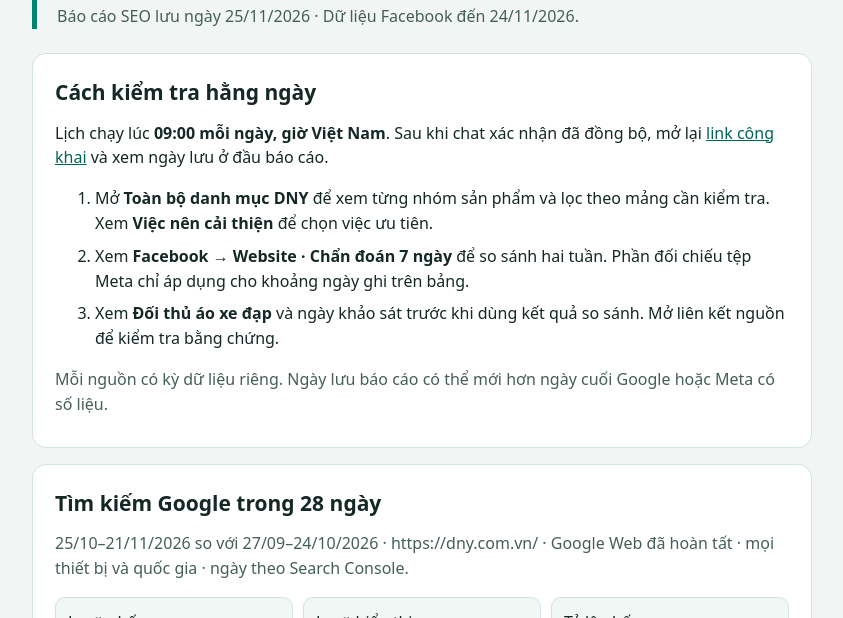
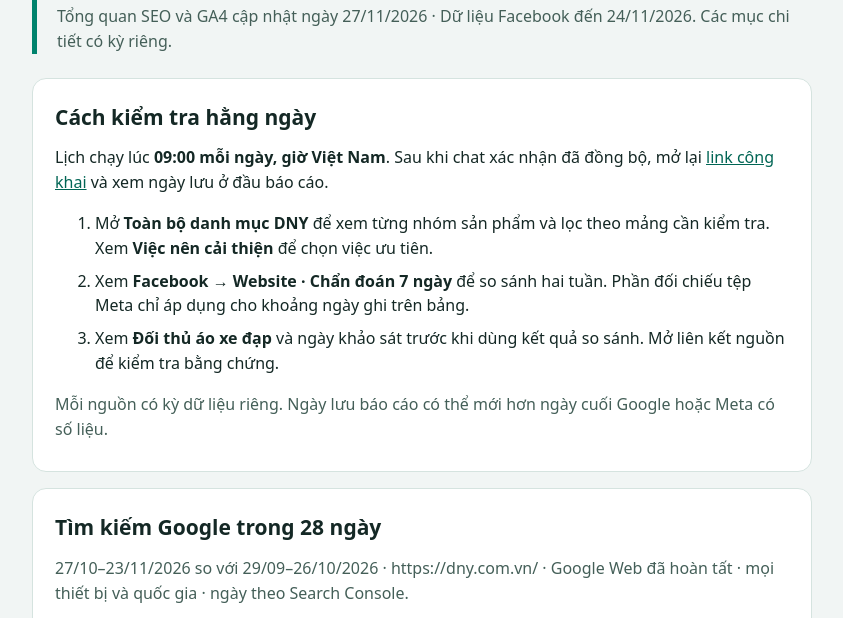
Before and after one commit to dnymarketing1708-a11y/dny-cong-cu-do-luong, a plain HTML site: page DNY-Cong-cu-do-luong.html in a window 1280 px wide. Shown: the part 133-751 px from the top of the page, without its empty margins (218-1061 px from the left). Drawn offline with Linux system fonts and the light colour scheme.

Commit message:
data: refresh Search Console and GA4 overview

```diff
--- a/DNY-Cong-cu-do-luong.html
+++ b/DNY-Cong-cu-do-luong.html
@@ -46,6 +46,7 @@
 </section>
 <section>
 <h2>Việc nên cải thiện</h2>
+<p class="quiet">Các đề xuất chính dựa trên dữ liệu lưu ngày 23/11/2026; cần đối chiếu lại trước khi thực hiện.</p>
 <div id="report-actions"></div>
 <details>
 <summary>Cơ hội và vấn đề ở các danh mục khác</summary>
@@ -108,6 +109,7 @@
 </section>
 <section>
 <h2>Trang tăng hiển thị trên Google</h2>
+<p class="quiet">Dữ liệu lưu ngày 23/11/2026: kỳ 24/10–20/11 so với 26/09–23/10/2026.</p>
 <p id="report-growing"></p>
 <div class="table-wrap"><table>
 <thead><tr><th scope="col">Trang</th><th scope="col">Hiển thị trước → nay</th><th scope="col">Mức tăng</th><th scope="col">Nhấp trước → nay</th><th scope="col">Vị trí trước → nay</th></tr></thead>
@@ -146,7 +148,7 @@
 <div class="kpis" id="meta-kpis"></div>
 <div class="table-wrap" id="meta-table-wrap" hidden><table aria-label="Chỉ số Meta Ads theo ngày"><thead><tr><th scope="col">Ngày</th><th scope="col">Chi tiêu</th><th scope="col">Hiển thị</th><th scope="col">Tiếp cận</th><th scope="col">Nhấp link</th></tr></thead><tbody id="meta-rows"></tbody></table></div>
 <p id="meta-ga4" class="quiet"></p>
-<p class="quiet">Dữ liệu này là bản tổng hợp công khai do GitHub Actions cập nhật. Token Meta không nằm trong trang, tệp dữ liệu hay mã nguồn trình duyệt.</p>
+<p class="quiet">Dữ liệu Facebook được nhập từ tệp CSV khi có số liệu mới.</p>
 </section>
 <section>
 <h2>Đối chiếu Meta và GA4 · dữ liệu lịch sử 04–17/11/2026</h2>
@@ -162,7 +164,7 @@
 <tr><th scope="row">Lượt theo dõi</th><td>34</td><td>23</td><td>-32,4%</td></tr>
 </tbody></table></div>
 <p><strong>Kiểm tra trước hai ngày giảm mạnh.</strong> Ngày 12/11 có 126 lượt nhấp, so với 236 ngày 05/11. Ngày 13/11 có 142, so với 233 ngày 06/11. Hai cặp ngày cùng thứ giảm 201 lượt, khoảng 70% mức giảm ròng. Kiểm tra bài có link, đích của link và phân phối tự nhiên hoặc trả phí trong báo cáo Nội dung.</p>
-<p class="quiet">Đây là đối chiếu lịch sử 04–17/11. Số Meta mới nhất được hiển thị riêng tại mục “Meta API và đối chiếu GA4”, hiện lấy từ tệp xuất Business Suite đến 22/11. Lượt nhấp Meta và phiên GA4 có phạm vi đo riêng.</p>
+<p class="quiet">Đây là đối chiếu lịch sử 04–17/11. Số Meta mới nhất được hiển thị riêng tại mục “Meta API và đối chiếu GA4”, hiện lấy từ tệp xuất Business Suite đến 24/11. Lượt nhấp Meta và phiên GA4 có phạm vi đo riêng.</p>
 </section>
 <section>
 <h2>Kiểm tra kỹ thuật · OpenSEO</h2>
@@ -188,7 +190,7 @@
 </section>
 <section>
 <h2>Từ khóa khách tìm trên Google</h2>
-<p>So sánh vị trí trung bình trong hai kỳ ở trên. Bảng chỉ gồm truy vấn được Search Console trả về.</p>
+<p>Dữ liệu lưu ngày 23/11/2026: kỳ 24/10–20/11 so với 26/09–23/10/2026. Bảng chỉ gồm truy vấn được Search Console trả về.</p>
 <label for="kw-filter">Tìm từ khóa</label>
 <input id="kw-filter" placeholder="Ví dụ áo xe đạp">
 <label for="kw-view">Xem theo</label>
@@ -227,18 +229,18 @@ const keywords = JSON.parse(get('kw-data').textContent);
 const number = new Intl.NumberFormat('vi-VN');
 const report = JSON.parse(get('dny-report-data').textContent);
 Object.assign(report, {
-  updated: '25/11/2026',
-  period: '25/10–21/11/2026',
-  previous: '27/09–24/10/2026',
-  gsc: [979, 900, 77828, 68728],
-  gaStatus: 'GA4 thuộc tính DNY 289839519 · luồng G-XP4E9ZV3M1 · Asia/Saigon. Kỳ 25/10–21/11/2026 có 5.063 lượt xem trên hai hostname DNY.'
+  updated: '27/11/2026',
+  period: '27/10–23/11/2026',
+  previous: '29/09–26/10/2026',
+  gsc: [980, 868, 77219, 67408],
+  gaStatus: 'GA4 thuộc tính DNY 289839519 · luồng G-XP4E9ZV3M1 · Asia/Saigon. Kỳ 27/10–23/11/2026 có 5.044 lượt xem trên hai hostname DNY.'
 });
 if (report.gaReports?.[0]) {
   report.gaReports[0] = {
     title: 'Trang được xem nhiều nhất',
-    notes: '25/10–21/11/2026 · giờ Việt Nam · mọi kênh. Đã đọc 599 URL trên dny.com.vn và www.dny.com.vn. Tổng 5.063 lượt xem trang.',
+    notes: '27/10–23/11/2026 · giờ Việt Nam · mọi kênh. Đã đọc 614 dòng và gộp theo đường dẫn trên hai hostname DNY. Tổng 5.044 lượt xem trang.',
     columns: ['Trang', 'Lượt xem'],
-    rows: [['Trang chủ', '852'], ['/bong-da-viet-nam-34-tinh-thanh.html', '286'], ['/ao-khoac.html', '137'], ['/ao-bong-chay.html', '118'], ['/ao-bong-da.html', '107'], ['/font-so-chu.html', '103'], ['/sanpham/danhmuc1/10/20', '85'], ['/ao-cau-long.html', '79'], ['/ao-bong-chuyen.html', '72'], ['/tap-gym-cho-nguoi-moi-bat-dau-huong-dan-day-du-tu-a-den-z.html', '70']]
+    rows: [['Trang chủ', '816'], ['/bong-da-viet-nam-34-tinh-thanh.html', '291'], ['/ao-khoac.html', '140'], ['/ao-bong-chay.html', '117'], ['/ao-bong-da.html', '108'], ['/font-so-chu.html', '94'], ['/sanpham/danhmuc1/10/20', '84'], ['/ao-cau-long.html', '81'], ['/ao-bong-chuyen.html', '74'], ['/sanpham/danhmuc1/10/40', '58']]
   };
 }
 if (report.facebook?.campaign) report.facebook.campaign = report.facebook.campaign.replace('Meta có dữ liệu xuất đến 17/11.', 'Meta Business Suite CSV đã nhập đến 24/11.');
@@ -262,7 +264,7 @@ function appendLink(parent, label, url) {
 }
 
 function renderReport() {
-  get('report-date').textContent = `Báo cáo SEO lưu ngày ${report.updated}. Dữ liệu Facebook được cập nhật riêng ở mục Meta API và đối chiếu GA4.`;
+  get('report-date').textContent = `Tổng quan SEO và GA4 cập nhật ngày ${report.updated}. Các mục chi tiết có kỳ dữ liệu ghi riêng.`;
   get('report-period').textContent = `${report.period} so với ${report.previous} · https://dny.com.vn/ · Google Web đã hoàn tất · mọi thiết bị và quốc gia · ngày theo Search Console.`;
   const [oldClicks, clicks, oldImpressions, impressions] = report.gsc;
   const ctr = impressions ? clicks / impressions * 100 : 0;
@@ -394,7 +396,7 @@ function renderMetaInsights(data) {
   status.textContent = `Đã đồng bộ ${new Date(data.updatedAt).toLocaleString('vi-VN', {timeZone: data.timezone || 'Asia/Ho_Chi_Minh'})}.`;
   get('meta-period').textContent = `${data.period.since} đến ${data.period.until} · giờ ${data.timezone || 'Asia/Ho_Chi_Minh'}.`;
   const facebookDate = data.period.until.split('-').reverse().join('/');
-  get('report-date').textContent = `Báo cáo SEO lưu ngày ${report.updated} · Dữ liệu Facebook đến ${facebookDate}.`;
+  get('report-date').textContent = `Tổng quan SEO và GA4 cập nhật ngày ${report.updated} · Dữ liệu Facebook đến ${facebookDate}. Các mục chi tiết có kỳ riêng.`;
   const cards = [
     ...(ads.length ? [
       ['Chi tiêu quảng cáo', new Intl.NumberFormat('vi-VN', {style: 'currency', currency: 'VND', maximumFractionDigits: 0}).format(sums.spend)],
```
